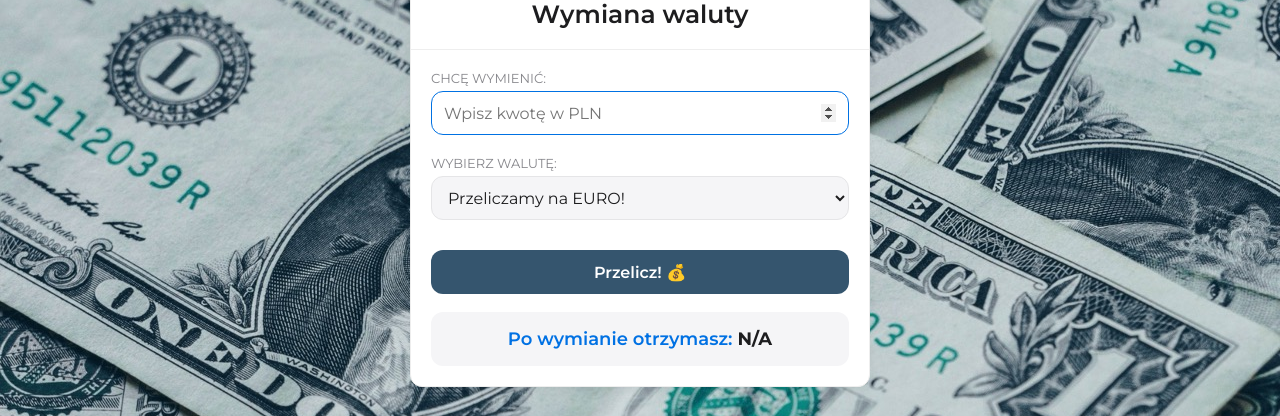
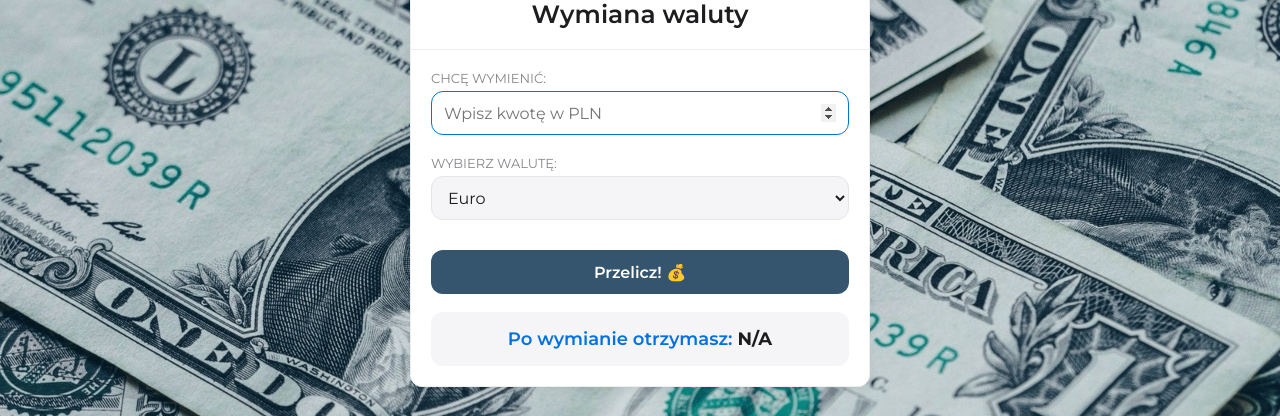
Before and after one commit to kam-bar/currency-converter-react, a React (Create React App) app: page / in a window 1280 px wide. Shown: the part 213-629 px from the top of the page. Built offline with nearby package versions, Linux system fonts and the light colour scheme.

Commit message:
implement full currency converter logic and controlled form

```diff
--- a/src/App.js
+++ b/src/App.js
@@ -1,15 +1,34 @@
+import { useState } from "react";
 import Container from "./components/Container";
 import Header from "./components/Header";
 import Section from "./components/Section";
 import Form from "./components/Form";
+import { currencies, calculateResult } from "./currencies";
 
 function App() {
+    const [result, setResult] = useState(null);
+
+    const calculate = (amount, currency) => {
+        const calculation = calculateResult(amount, currency, currencies);
+        setResult({
+            sourceAmount: +amount,
+            targetAmount: calculation,
+            currency: currency,
+        });
+    };
+
     return (
         <Container>
             <Header title="Kalkulator walutowy" />
             <Section
                 title="Wymiana waluty"
-        body={<Form />}
+                body={
+                    <Form
+                        result={result}
+                        calculate={calculate}
+                        currencies={currencies}
+                    />
+                }
             />
         </Container>
     );
--- a/src/components/Form/index.js
+++ b/src/components/Form/index.js
@@ -1,7 +1,20 @@
+import { useState } from "react";
 import "./Form.css";
 
-const Form = () => (
-    <form className="form">
+const Form = ({ calculate, result, currencies }) => {
+    const [amount, setAmount] = useState("");
+    const [currency, setCurrency] = useState(currencies[0].short);
+
+    const onFormSubmit = (event) => {
+        event.preventDefault();
+        if (!amount || amount <= 0) {
+            return;
+        }
+        calculate(amount, currency);
+    };
+
+    return (
+        <form className="form" onSubmit={onFormSubmit}>
             <fieldset className="form__fieldset">
                 <label className="form__label">
                     <span className="form__labelText">Chcę wymienić:</span>
@@ -14,25 +27,42 @@ const Form = () => (
                         min="0.01"
                         required
                         autoFocus
+                        value={amount}
+                        onChange={({ target }) => setAmount(target.value)}
                     />
                 </label>
                 <label className="form__label">
                     <span className="form__labelText">Wybierz walutę:</span>
-                <select className="form__field" name="currency">
-                    <option value="EUR">Przeliczamy na EURO!</option>
-                    <option value="GBP">Przeliczamy na Funty!</option>
-                    <option value="USD">Przeliczamy na Dolary!</option>
+                    <select
+                        className="form__field"
+                        name="currency"
+                        value={currency}
+                        onChange={({ target }) => setCurrency(target.value)}
+                    >
+                        {currencies.map((currency) => (
+                            <option key={currency.short} value={currency.short}>
+                                {currency.name}
+                            </option>
+                        ))}
                     </select>
                 </label>
                 <button className="form__button" type="submit">
                     Przelicz! 💰
                 </button>
+
                 <p className="form__result">
                     Po wymianie otrzymasz:{" "}
-                <strong className="form__resultValue">N/A</strong>
+                    <strong className="form__resultValue">
+                        {result
+                            ? `${result.targetAmount.toFixed(2)} ${
+                                  result.currency
+                              }`
+                            : "N/A"}
+                    </strong>
                 </p>
             </fieldset>
         </form>
     );
+};
 
 export default Form;
--- /dev/null
+++ b/src/currencies.js
@@ -0,0 +1,10 @@
+export const currencies = [
+    { short: "EUR", name: "Euro", rate: 4.4278 },
+    { short: "GBP", name: "Funt brytyjski", rate: 4.9384 },
+    { short: "USD", name: "Dolar amerykański", rate: 3.9058 },
+];
+
+export const calculateResult = (amount, currency, rates) => {
+    const rate = rates.find(({ short }) => short === currency).rate;
+    return amount / rate;
+};
```
Lines whose indentation alone changed are shown as unchanged.
